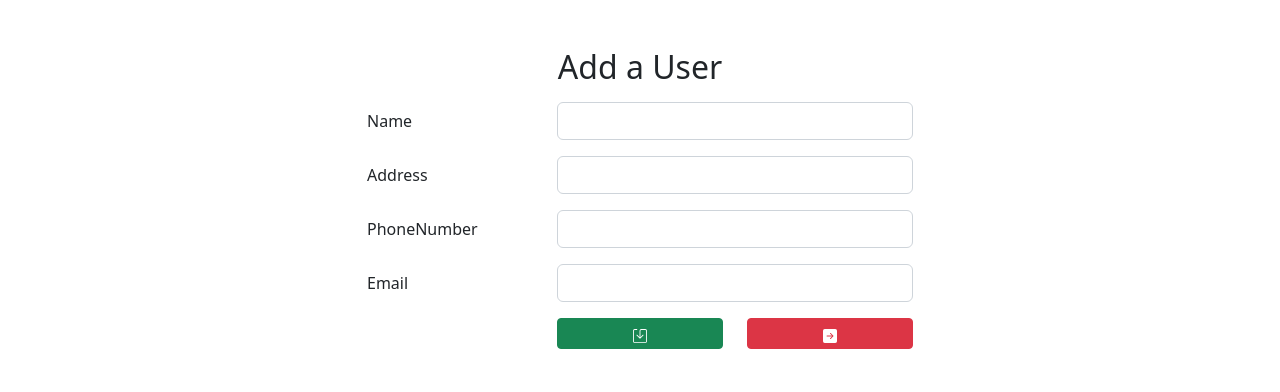
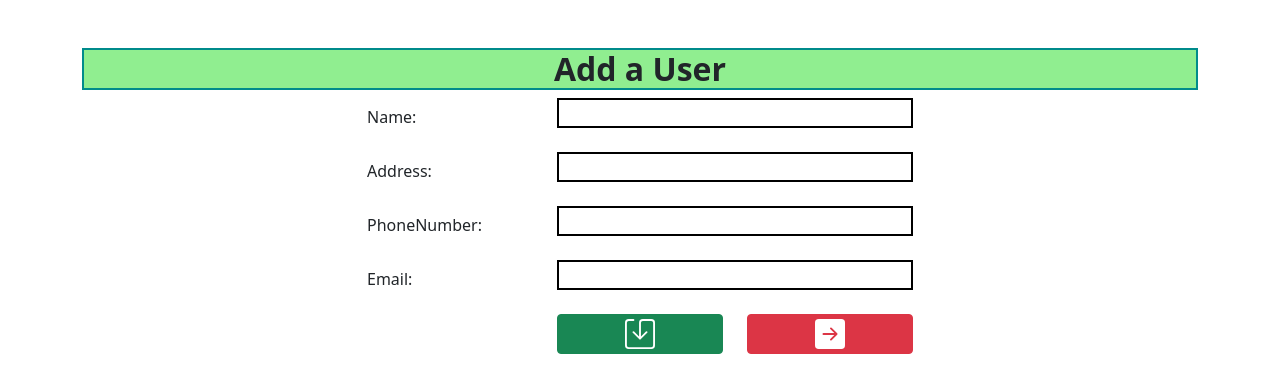
Before and after one commit to taido028/Project-1.0, a React (Create React App) app: page / in a window 1280 px wide. Both pictures are taken after a click on the button "Add a user". Shown: the top 392 px of the page. Built offline with nearby package versions, Linux system fonts and the light colour scheme; no server answers.

Commit message:
more css

```diff
--- a/src/components/AddUser.js
+++ b/src/components/AddUser.js
@@ -36,52 +36,56 @@ export function AddUserForm(props){
 
     return(
         <>
-        <h2 className="text-center mb-3">Add a User</h2>
+        <h2 class="textheader">Add a User</h2>
         <div className="row">
             <div className="col-lg-6 mx-auto">
                   <form onSubmit={handleSubmit}>
                        <div className="row mb-3">
-                            <label className="col-sm-4 col-form-label">Name</label>
+                            <label className="col-sm-4 col-form-label">Name:</label>
                             <div className="col-sm-8">
                                  <input className="form-control"
                                         name="fullName"
-                                        defaultValue=""/>
+                                        defaultValue=""
+                                        class="inputbox"/>
                             </div>
                        </div>
 
                        <div className="row mb-3">
-                            <label className="col-sm-4 col-form-label">Address</label>
+                            <label className="col-sm-4 col-form-label">Address:</label>
                             <div className="col-sm-8">
                                  <input className="form-control"
                                         name="address"
-                                        defaultValue=""/>
+                                        defaultValue=""
+                                        class="inputbox"/>
                             </div>
                        </div>
 
                        <div className="row mb-3">
-                            <label className="col-sm-4 col-form-label">PhoneNumber</label>
+                            <label className="col-sm-4 col-form-label">PhoneNumber:</label>
                             <div className="col-sm-8">
                                  <input className="form-control"
                                         name="phoneNumber"
-                                        defaultValue=""/>
+                                        defaultValue=""
+                                        class="inputbox"/>
                             </div>
                        </div>
 
                        <div className="row mb-3">
-                            <label className="col-sm-4 col-form-label">Email</label>
+                            <label className="col-sm-4 col-form-label">Email:</label>
                             <div className="col-sm-8">
                                  <input className="form-control"
                                         name="email"
-                                        defaultValue=""/>
+                                        defaultValue=""
+                                        class="inputbox"/>
                             </div>
                        </div>
 
                        <div className="row">
                             <div className="offset-sm-4 col-sm-4 d-grid">
-                                <button type="submit" className="btn btn-sm btn-success"><Save/></button>
+                                <button type="submit" className="btn btn-sm btn-success"><Save class="icon"/></button>
                             </div>
                             <div className="col-sm 4 d-grid">
-                                <button onClick={()=> props.showList()} type="button" className="btn btn-sm btn-danger"><ArrowRightSquareFill/></button>
+                                <button onClick={()=> props.showList()} type="button" className="btn btn-sm btn-danger"><ArrowRightSquareFill class="icon"/></button>
                             </div>
                        </div>
                   </form>
--- a/src/configurations/TableConfig.css
+++ b/src/configurations/TableConfig.css
@@ -22,6 +22,20 @@
 }
 
 .inputbox{
-    width: 90%;
+    width: 100%;
     border: 2px solid #000;
 }
+
+.textheader{
+    font-weight: bold;
+    font-size: 20;
+    text-align: center;
+    border: 2px solid darkcyan;
+    background: lightgreen;
+}
+
+.text{
+    font-size: 15;
+    text-align: left;
+    text-underline-offset: 2px;
+}
```
Also changed, not shown: data.json (+7 -0 lines).
